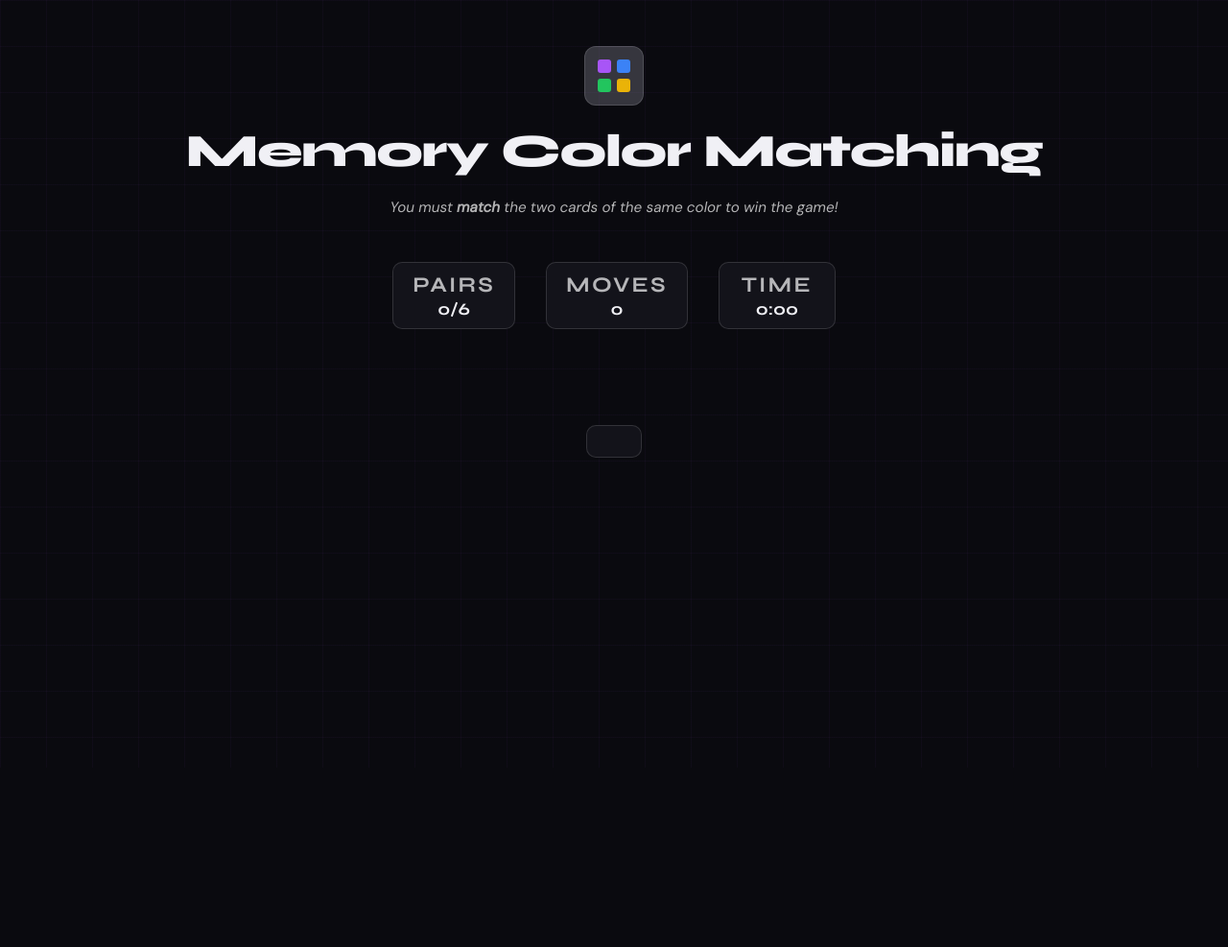
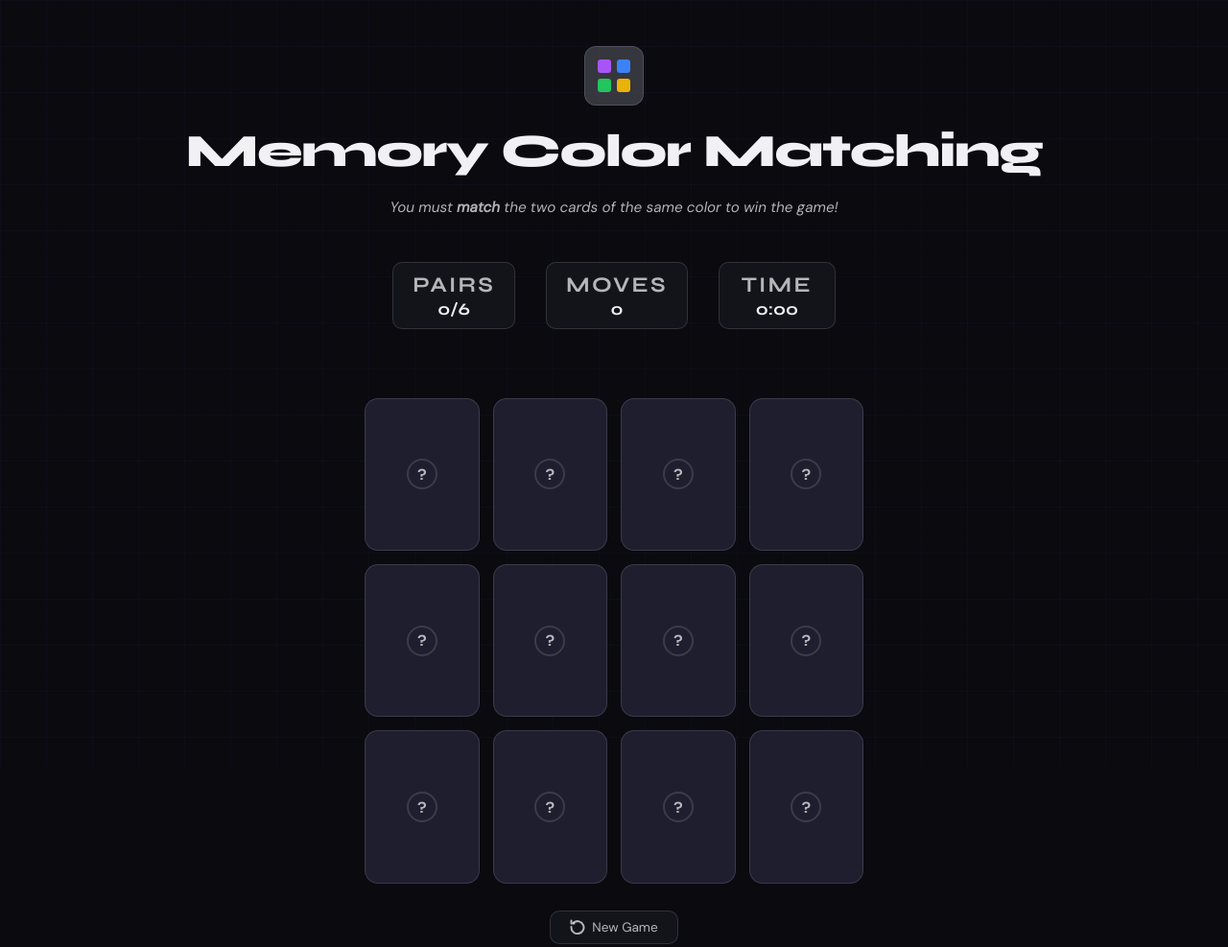
Before and after one commit to vnavirr/webjam25, a website: page index.html in a window 1280 px wide. Shown: the whole page at 96% size. Before the commit the page ends 800 px from the top, so only its background shows below. Drawn offline with Linux system fonts and the light colour scheme.

Commit message:
Fix erros in index.html and style.css

```diff
--- a/index.html
+++ b/index.html
@@ -14,7 +14,7 @@
     <header>
       <div class="logo-mark"></div>
       <h1>Memory Color Matching</h1>
-      <p class = "subtitle">You must <b>match</b> the two cards of the same color to win the game!</p>
+      <p class="subtitle">You must <b>match</b> the two cards of the same color to win the game!</p>
     </header>
 
     <div class="hud">
@@ -24,7 +24,7 @@
         <span class="stat-value" id="pairsCount">0/6</span>
       </div>
 
-      <div class = "stat-block">
+      <div class="stat-block">
         <span class="stat-label">Moves</span>
         <span class="stat-value" id="movesCount">0</span>
       </div>
@@ -45,15 +45,16 @@
     <div class="controls">
 
       <button class="btn-restart" id="restartBtn" aria-label="Restart game">
-        <svg width="16" height="16" viewbox="0 0 16 16" fill="none" currentColor="currentColor" stroke-width="2" stroke-linecap="round" stroke-linejoin="round">
+        <svg width="16" height="16" viewBox="0 0 16 16" fill="none" stroke="currentColor" stroke-width="2" stroke-linecap="round" stroke-linejoin="round">
           <path d="M1.5 8A6.5 6.5 0 1 0 4 3.5"/>
           <polyline points="1.5 1.5 1.5 4.5 4.5 4.5"/>
         </svg>
+        New Game
       </button>
 
     </div>
 
-    <div class="win-overlay" id="winOverlay" aria-hidden="'true">
+    <div class="win-overlay" id="winOverlay" aria-hidden="true">
       <div class="win-card">
 
         <div class="win-confetti" id="confetti"></div>
@@ -93,9 +94,9 @@
       const LOCK_DURATION = 700;
 
       const board = document.getElementById("board");
-      const toastEL = document.getElementById("toast");
+      const toastEl = document.getElementById("toast");
       const winOverlay = document.getElementById("winOverlay");
-      const pairsEl = document.getElementById("pairsCount)");
+      const pairsEl = document.getElementById("pairsCount");
       const movesEl = document.getElementById("movesCount");
       const timerEl = document.getElementById("timer");
       const finalMovesEl = document.getElementById("finalMoves");
@@ -112,7 +113,6 @@
 
       let cards = [];
 
-      // randomly shuffles the button colors
       function shuffle(arr) {
         const a = [...arr];
         for (let i = a.length - 1; i > 0; i--) {
@@ -122,39 +122,36 @@
         return a;
       }
 
-      function formatTime(s){
+      function formatTime(s) {
         return `${Math.floor(s / 60)}:${String(s % 60).padStart(2, "0")}`;
       }
 
       function startTimer() {
         clearInterval(timerInterval);
-
         seconds = 0;
-        timerEl.textContent = setInterval(() => {
+        timerEl.textContent = "0:00";
+        timerInterval = setInterval(() => {
           seconds++;
           timerEl.textContent = formatTime(seconds);
         }, 1000);
       }
 
-      function showToast(msg, type='') {
+      function showToast(msg, type = '') {
         toastEl.textContent = msg;
-        toastEl.className = `toast show ${type ? ` ${type}` : ''}`;
-
+        toastEl.className = `toast show${type ? ` ${type}` : ''}`;
         clearTimeout(toastEl._timeout);
         toastEl._timeout = setTimeout(() => {
-          toastEl.classname = "toast";
+          toastEl.className = "toast";
         }, 2000);
       }
 
       function makeConfetti() {
         confettiEl.innerHTML = '';
-
-        const shapes = ['square', 'rect', 'diamond'];
         const cols = ["#f87171","#fb923c","#facc15","#4ade80","#60a5fa","#c084fc","#f472b6"];
 
-        for(let i = 0; i < 50; i++){
+        for (let i = 0; i < 48; i++) {
           const el = document.createElement("div");
-          el.classname = "confetti-piece " + shapes[i % shapes.length];
+          el.className = "confetti-piece " + (i % 2 === 0 ? "circle" : "rect");
 
           el.style.cssText = `
             left: ${Math.random() * 100}%;
@@ -169,13 +166,13 @@
         }
       }
 
-      function createCard(color, index){
+      function createCard(color, index) {
         const card = document.createElement("div");
         card.className = "card";
         card.dataset.color = color;
         card.dataset.index = index;
         card.setAttribute("role", "button");
-        card.setAttribute("aria-label", "Card" + (index + 1));
+        card.setAttribute("aria-label", "Card " + (index + 1));
         card.tabIndex = 0;
 
         card.innerHTML = `
@@ -212,8 +209,8 @@
         cards = [];
 
         const deck = shuffle([...COLORS, ...COLORS]);
-        deck.forEach((color, idex) => {
-          const card = createCard(color, i);
+        deck.forEach((color, index) => {
+          const card = createCard(color, index);
           board.appendChild(card);
           cards.push(card);
         });
@@ -226,11 +223,11 @@
         }, PEEK_DURATION);
       }
 
-      function handle_click(card) {
+      function handleClick(card) {
         if (locked) return;
         if (card.classList.contains("matched")) return;
         if (card === selected) return;
-        if (card.classicList.contains("flipped") && !selected) return;
+        if (card.classList.contains("flipped") && !selected) return;
 
         if (!started) {
           startTimer();
@@ -252,14 +249,15 @@
         const b = card;
         selected = null;
 
-        if (a.dataset.color == b.dataset.color) {
+        // FIX: changed == to === (strict equality) for reliable string comparison
+        if (a.dataset.color === b.dataset.color) {
           a.classList.add("matched");
           b.classList.add("matched");
           pairs++;
           pairsEl.textContent = `${pairs}/${COLORS.length}`;
           locked = false;
 
-          if(pairs == COLORS.length) {
+          if (pairs === COLORS.length) {
             clearInterval(timerInterval);
             setTimeout(() => showWin(), 400);
           } else {
@@ -274,7 +272,6 @@
             locked = false;
           }, LOCK_DURATION);
         }
-
       }
 
       function showWin() {
--- a/styles.css
+++ b/styles.css
@@ -31,13 +31,14 @@ html, body{
 }
 
 body {
+  font-family: var(--font-body);
   background-color: var(--bg);
   color: var(--text);
-  font-family: var(--font-body);
   display: flex;
   flex-direction: column;
   align-items: center;
   padding: 2.5rem 1rem 5rem;
+  position: relative;
   overflow-x: hidden;
 }
 
@@ -45,8 +46,8 @@ body {
   position: fixed;
   inset: 0;
   background-image:
-  linear-gradient(rgba(168,85,247,0.04) 1px, transparent 1px),
-  linear-gradient(90deg, rgba(168,85,247,0.04) 1px, transparent 1px);
+    linear-gradient(rgba(168,85,247,0.04) 1px, transparent 1px),
+    linear-gradient(90deg, rgba(168,85,247,0.04) 1px, transparent 1px);
   background-size: 48px 48px;
   pointer-events: none;
   z-index: 0;
@@ -101,7 +102,7 @@ header {
 
 h1 {
   font-family: var(--font-head);
-  font-size: clamp(2rem, 5vw, 3rem);
+  font-size: clamp(2rem, 5.5vw, 3rem);
   font-weight: 800;
   letter-spacing: -0.03em;
   color: var(--text);
@@ -119,7 +120,7 @@ h1 {
 .hud {
   display: flex;
   align-items: center;
-  overflow-wrap: warp;
+  overflow-wrap: wrap;
   gap: 2rem;
   margin-bottom: 1.5rem;
 }
@@ -198,6 +199,153 @@ h1 {
   margin-bottom: 1.75rem;
 }
 
+.card {
+  aspect-ratio: 3/4;
+  perspective: 900px;
+  cursor: pointer;
+  outline: none;
+}
+
+.card:focus-visible .card-inner {
+  box-shadow: 0 0 0 2px var(--accent);
+}
+
+.card-inner {
+  width: 100%;
+  height: 100%;
+  position: relative;
+  transform-style: preserve-3d;
+  transition: transform 0.45s cubic-bezier(0.4,0,0.2,1);
+  border-radius: var(--radius-card);
+}
+
+.card.peeking .card-inner {
+  transform: rotateY(180deg);
+}
+
+.card.flipped .card-inner,
+.card.matched .card-inner {
+  transform: rotateY(180deg);
+}
+
+.card-front,
+.card-back {
+  position: absolute;
+  inset: 0;
+  border-radius: var(--radius-card);
+  backface-visibility: hidden;
+  -webkit-backface-visibility: hidden;
+  display: flex;
+  align-items: center;
+  justify-content: center;
+  overflow: hidden;
+}
+
+.card-back {
+  background: var(--card-back);
+  border: 0.5px solid var(--border2);
+}
+
+.card-question {
+  width: 28px;
+  height: 28px;
+  border-radius: 50%;
+  border: 2px solid var(--border2);
+  position: relative;
+}
+
+.card-question::after {
+  content: '?';
+  position: absolute;
+  inset: 0;
+  display: flex;
+  align-items: center;
+  justify-content: center;
+  font-family: var(--font-head);
+  font-size: 1rem;
+  font-weight: 700;
+  color: var(--muted);
+}
+
+.card-front {
+  background: var(--card-front);
+  border: 0.5px solid var(--border2);
+  transform: rotateY(180deg);
+}
+
+.card-pip {
+  width: 52%;
+  aspect-ratio: 1;
+  border-radius: 50%;
+  transition: transform 0.2s;
+}
+
+.card:hover:not(.matched) .card-pip {
+  transform: scale(1.08);
+}
+
+.color-red {
+  background: var(--red);
+  box-shadow: 0 0 18px rgba(239,68,68,0.35);
+}
+
+.color-orange {
+  background: var(--orange);
+  box-shadow: 0 0 18px rgba(249,115,22,0.35);
+}
+
+.color-yellow {
+  background: var(--yellow);
+  box-shadow: 0 0 18px rgba(234,179,8,0.35);
+}
+
+.color-green {
+  background: var(--green);
+  box-shadow: 0 0 18px rgba(34,197,94,0.35);
+}
+
+.color-blue {
+  background: var(--blue);
+  box-shadow: 0 0 18px rgba(59,130,246,0.35);
+}
+
+.color-purple {
+  background: var(--purple);
+  box-shadow: 0 0 18px rgba(168,85,247,0.35);
+}
+
+.card.matched .card-inner {
+  transition: transform 0.45s cubic-bezier(0.4,0,0.2,1), opacity 0.4s;
+}
+
+.card.matched .card-front {
+  border-color: rgba(255,255,255,0.18);
+  opacity: 0.55;
+}
+
+.card.matched {
+  cursor: default;
+  pointer-events: none;
+}
+
+.card.matched .card-pip {
+  transform: scale(0.88);
+}
+
+.card-back:hover {
+  border-color: var(--border2);
+
+}
+
+.card:not(.flipped):not(.matched):not(.peeking) .card-back {
+  transition: border-color 0.15s, background 0.15s;
+}
+
+.card:not(.flipped):not(.matched):not(.peeking):hover .card-back {
+  background: #232336;
+  border-color: rgba(255,255,255,0.18);
+}
+
 .button-container {
   display: flex;
   flex-flow: row wrap;
@@ -235,12 +383,10 @@ h1 {
   transform: scale(0.97);
 }
 
-
 .win-overlay {
   position: fixed;
   inset: 0;
   display: flex;
-  align-items: center;
   align-items: center;
   justify-content: center;
   z-index: 100;
@@ -251,7 +397,7 @@ h1 {
   transition: opacity 0.3s;
 }
 
-.win.overlay.show {
+.win-overlay.show {
   opacity: 1;
   pointer-events: all;
 }
@@ -269,7 +415,7 @@ h1 {
   transition: transform 0.35s cubic-bezier(0.34,1.56,0.64,1);
 }
 
-.win-card.show .win-card{
+.win-overlay.show .win-card{
   transform: scale(1);
 }
 
@@ -330,7 +476,7 @@ h1 {
   padding: 0.75rem 2rem;
   border: none;
   border-radius: var(--radius-btn);
-  letter-spacing: 0.01em;;;
+  letter-spacing: 0.01em;
   cursor: pointer;
   transition: opacity 0.15s, transform 0.15s;
 }
@@ -369,15 +515,19 @@ h1 {
 @keyframes confettiFall {
 
   0% {
-    transform: translateY(0)
-    rotate(0deg);
+    transform: translateY(0) rotate(0deg);
     opacity: 1;
   }
 
   100% {
-    transform: translateY(340px)
-    rotate(450deg);
+    transform: translateY(340px) rotate(540deg);
     opacity: 0;
   }
 
 }
+
+@media (max-width: 400px) {
+  .board { gap: 10px; }
+  .hud { gap: 0.6rem; }
+  .stat-block { padding: 0.5rem 0.85rem; min-width: 66px; }
+}
```
Lines whose indentation alone changed are shown as unchanged.
